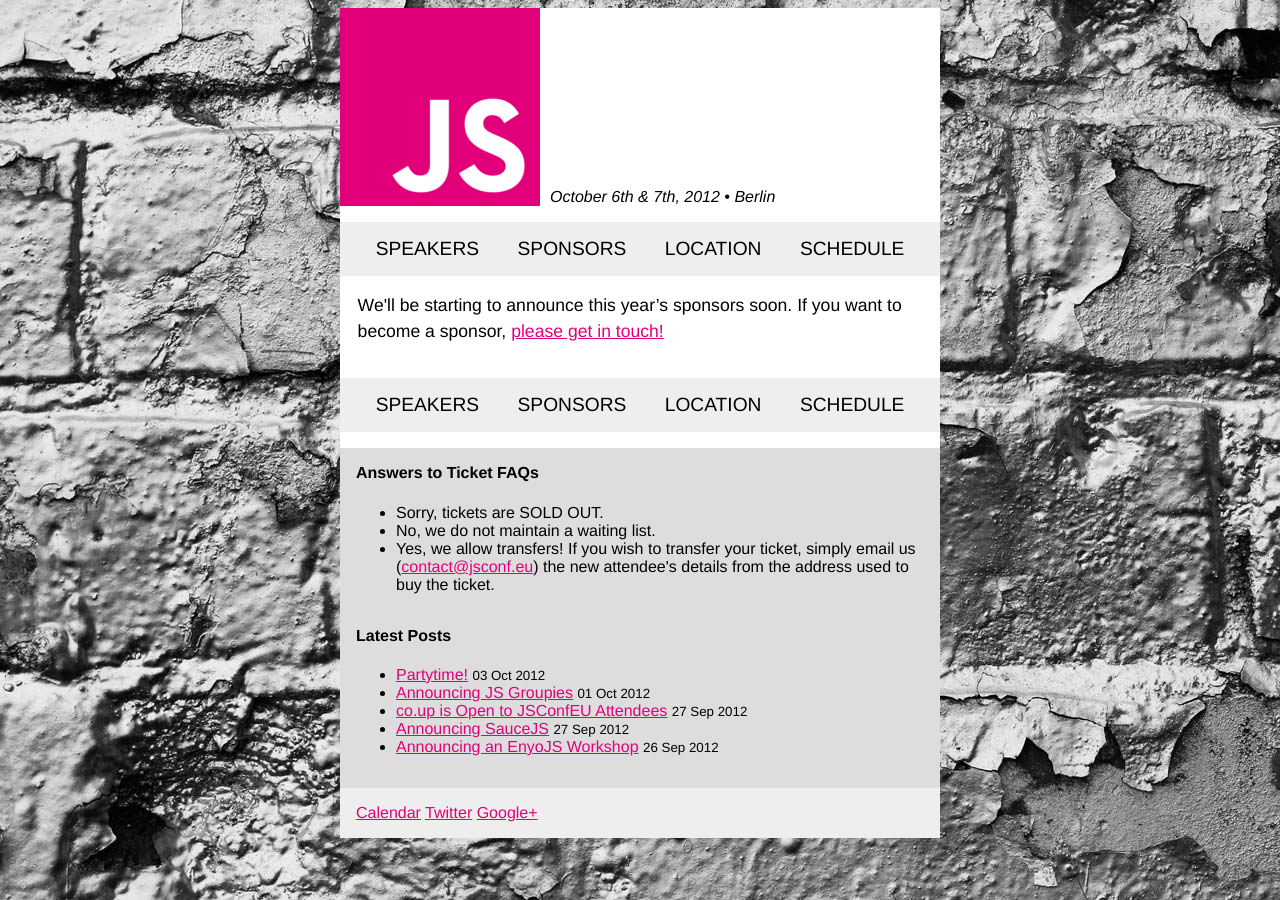
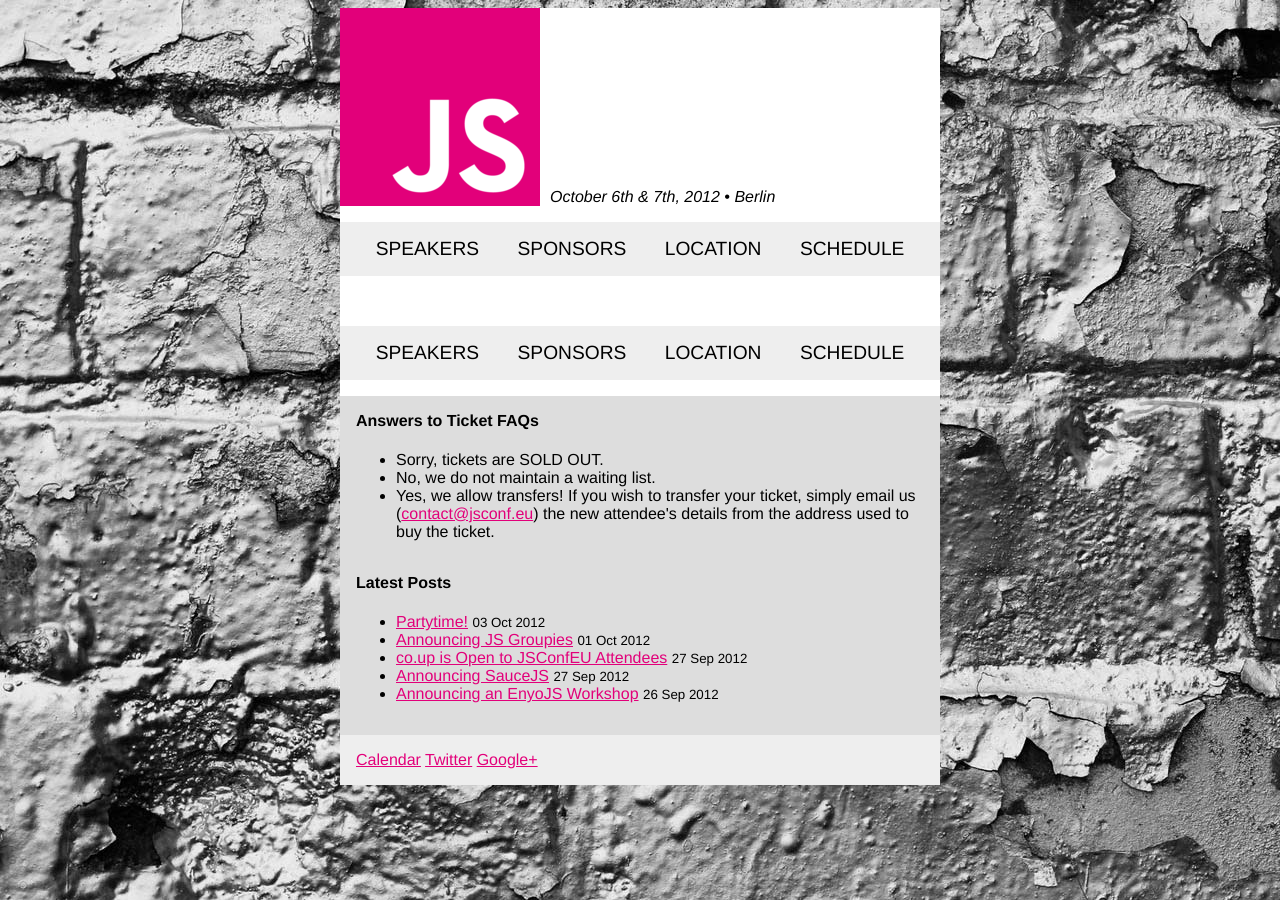
Before and after one commit to jsconf/2012.jsconf.eu, a Jekyll site: the page built from sponsors.html, in a window 1280 px wide. Built offline with Jekyll 4.4.1, drawn with Linux system fonts in a browser that asks for light colours; comment, search, counter and statistics services are not loaded.

Commit message:
sponsor template

```diff
--- a/index.html
+++ b/index.html
@@ -6,8 +6,10 @@
 
 <!-- Front page, one article only -->
 {% for post in site.posts limit:4 %}
+  {% if.post.tag != "sponsor" %}
   <div class="post">
     {{ post.content }}
     <p class="end">°</p>
   </div>
+  {% endif %}
 {% endfor %}
--- a/sponsors.html
+++ b/sponsors.html
@@ -1,19 +1,13 @@
 ---
 title: JSConf EU 2012 Sponsors
 layout: main
-tag: foo
 ---
-
-We'll be starting to announce this year’s sponsors soon.
-
-If you want to become a sponsor, <a href="mailto:contact@jsconf.eu?subject=Sponsoring%20JSConf%20EU%202012">please get in touch!</a>
 
 <!-- Front page, one article only -->
 <!-- Uncomment the part below and tag your post as shown above, but with "sponsor" -->
 
-<!-- {% for post in site.posts %}
+{% for post in site.posts %}
   {% if.post.tag == "sponsor" %}
   {{ post.content }}
   {% endif %}
 {% endfor %}
- -->
```
Also changed, not shown: sponsors-template.md (added, +7 -0 lines).
